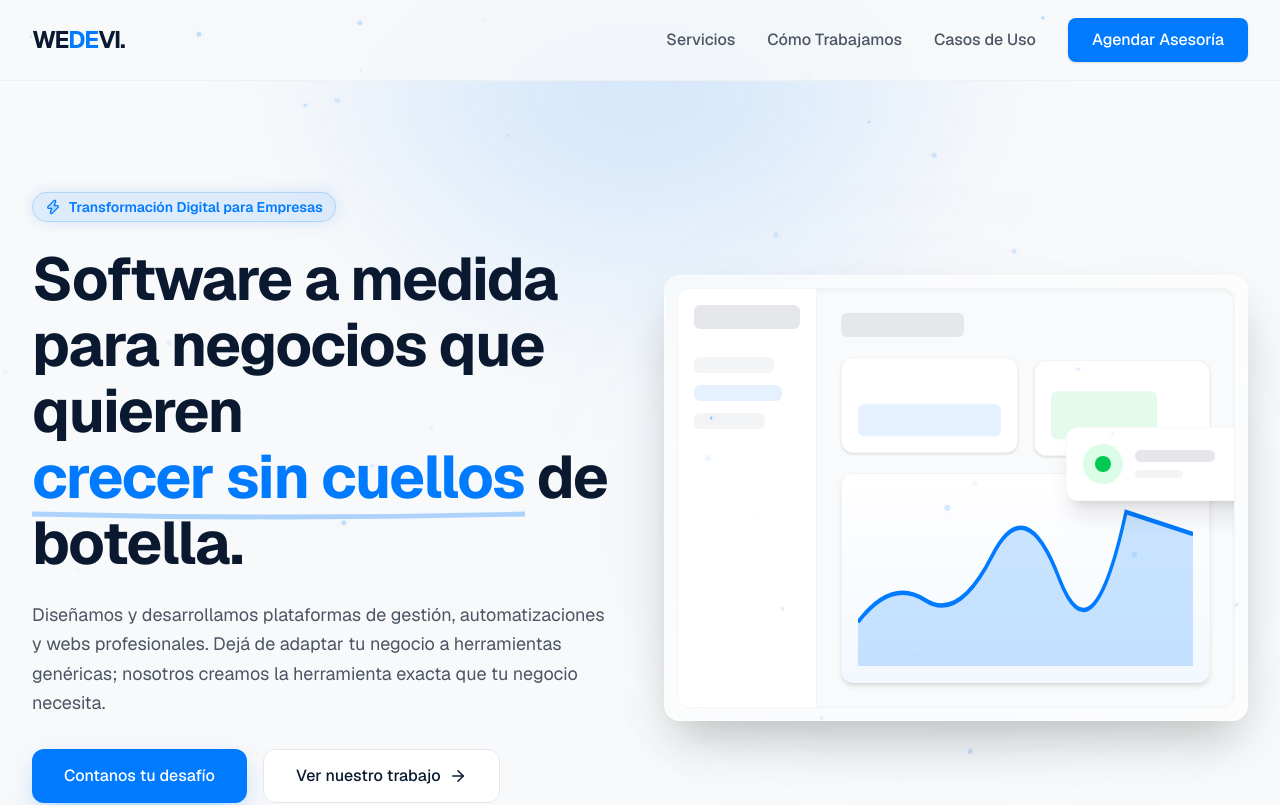
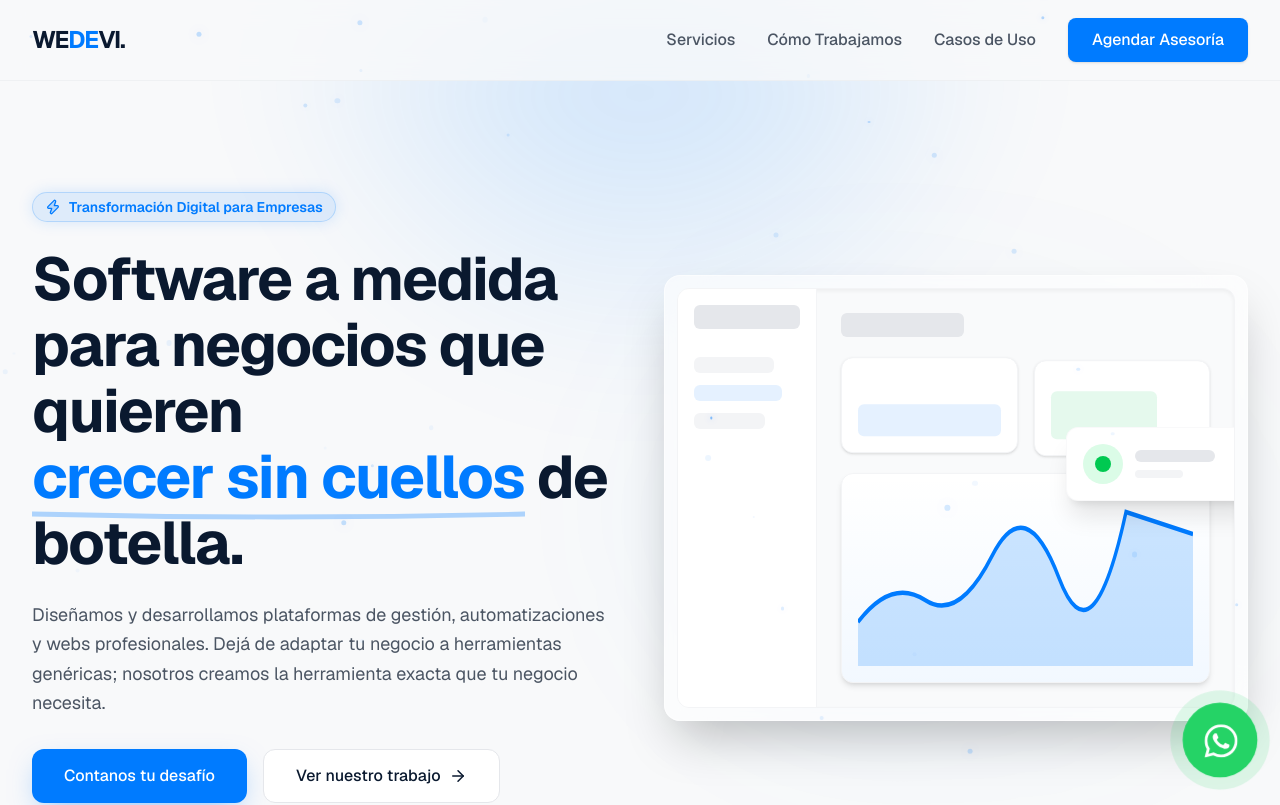
Before and after one commit to tomireyes28/wedevi, a Next.js app: page / in a window 1280 px wide. Shown: the top 805 px of the page. Built offline with nearby package versions, Linux system fonts and the light colour scheme.

Commit message:
feat: add floating pulsing whatsapp button for direct contact

```diff
--- a/src/app/page.tsx
+++ b/src/app/page.tsx
@@ -7,16 +7,13 @@
 import Features from "@/components/sections/Features";
 import Footer from "@/components/layout/Footer";
 import ParticlesBackground from "@/components/ui/ParticlesBackground";
+import WhatsAppButton from "@/components/ui/WhatsAppButton"; // <-- 1. Importar
 
 export default function Home() {
   return (
-    // Agregamos relative para asegurar el contexto de z-index
     <main className="min-h-screen relative">
-
-      {/* Nuestro nuevo ambiente 3D */}
       <ParticlesBackground />
 
-      {/* Contenido (Navbar ahora tiene z-50 y las secciones z-10 en su interior, así que estarán por delante) */}
       <div className="relative z-10">
         <Navbar />
         <Hero />
@@ -27,6 +24,7 @@
         <Features />
       </div>
 
+      <WhatsAppButton />
       <Footer />
     </main>
   );
--- /dev/null
+++ b/src/components/ui/WhatsAppButton.tsx
@@ -0,0 +1,47 @@
+"use client";
+
+import { motion } from 'framer-motion';
+
+export default function WhatsAppButton() {
+  // CONFIGURACIÓN:
+  // Reemplazá este número por el tuyo.
+  // Formato: Código de país (54 para Arg) + Código de área + Número. Sin el símbolo "+" ni espacios.
+  const phoneNumber = "5491100000000";
+  const message = "¡Hola equipo de Wedevi! Me gustaría recibir asesoramiento para mi negocio.";
+  const waLink = `https://wa.me/${phoneNumber}?text=${encodeURIComponent(message)}`;
+
+  return (
+    <motion.a
+      href={waLink}
+      target="_blank"
+      rel="noopener noreferrer"
+      className="fixed bottom-6 right-6 z-50 flex items-center justify-center w-18 h-18 bg-[#25D366] text-white rounded-full hover:bg-[#20bd5a] transition-colors"
+      // Animación de latido (escala y anillo de sombra expansiva)
+      animate={{
+        scale: [1, 1.05, 1],
+        boxShadow: [
+          "0 0 0 0 rgba(37, 211, 102, 0.6)",
+          "0 0 0 15px rgba(37, 211, 102, 0)",
+          "0 0 0 0 rgba(37, 211, 102, 0)"
+        ]
+      }}
+      transition={{
+        duration: 2,
+        repeat: Infinity,
+        ease: "easeInOut"
+      }}
+      // Efecto extra al pasar el mouse por encima
+      whileHover={{ scale: 1.1 }}
+      whileTap={{ scale: 0.9 }}
+    >
+      {/* SVG Exacto del Logo Oficial de WhatsApp */}
+      <svg
+        viewBox="0 0 24 24"
+        fill="currentColor"
+        className="w-8 h-8 ml-0.5 mt-0.5" // Pequeño ajuste visual para centrar visualmente el logo
+      >
+        <path d="M17.472 14.382c-.297-.149-1.758-.867-2.03-.967-.273-.099-.471-.148-.67.15-.197.297-.767.966-.94 1.164-.173.199-.347.223-.644.075-.297-.15-1.255-.463-2.39-1.475-.883-.788-1.48-1.761-1.653-2.059-.173-.297-.018-.458.13-.606.134-.133.298-.347.446-.52.149-.174.198-.298.298-.497.099-.198.05-.371-.025-.52-.075-.149-.669-1.612-.916-2.207-.242-.579-.487-.5-.669-.51a12.8 12.8 0 0 0-.57-.01c-.198 0-.52.074-.792.372-.272.297-1.04 1.016-1.04 2.479 0 1.462 1.065 2.875 1.213 3.074.149.198 2.096 3.2 5.077 4.487.709.306 1.262.489 1.694.625.712.227 1.36.195 1.871.118.571-.085 1.758-.719 2.006-1.413.248-.694.248-1.289.173-1.413-.074-.124-.272-.198-.57-.347m-5.421 7.403h-.004a9.87 9.87 0 0 1-5.031-1.378l-.361-.214-3.741.982.998-3.648-.235-.374a9.86 9.86 0 0 1-1.51-5.26c.001-5.45 4.436-9.884 9.888-9.884 2.64 0 5.122 1.03 6.988 2.898a9.825 9.825 0 0 1 2.893 6.994c-.003 5.45-4.437 9.884-9.885 9.884m8.413-18.297A11.815 11.815 0 0 0 12.05 0C5.495 0 .16 5.335.157 11.892c0 2.096.547 4.142 1.588 5.945L.057 24l6.305-1.654a11.882 11.882 0 0 0 5.683 1.448h.005c6.554 0 11.89-5.335 11.893-11.893a11.821 11.821 0 0 0-3.48-8.413Z"/>
+      </svg>
+    </motion.a>
+  );
+}
```
